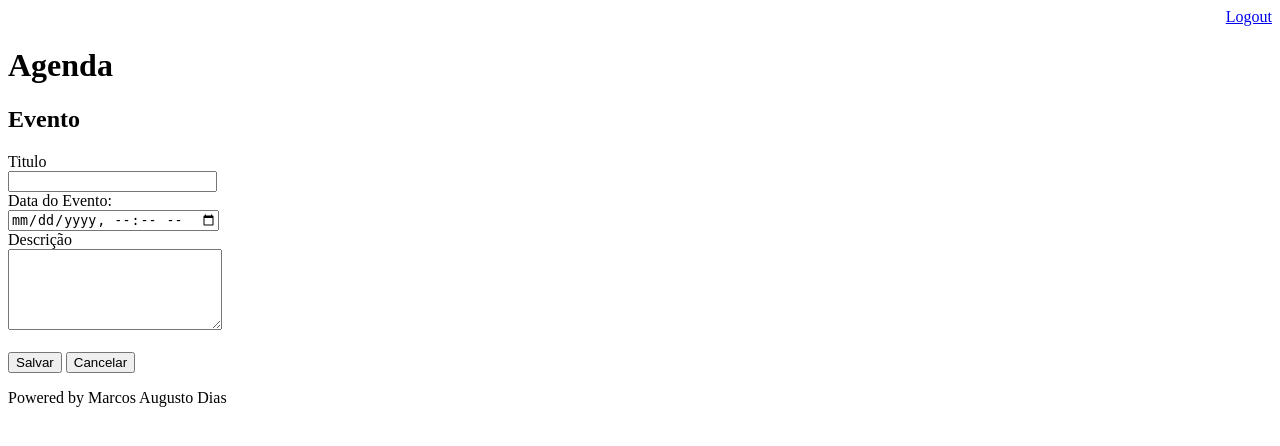
After one commit to marcosdiasaugusto/agenda, a Django app: page /agenda/evento/ in a window 1280 px wide. The commit adds this page. Shown: the top 446 px of the page. Run offline with Django 3.2, Linux system fonts and the light colour scheme; a user stored in the database is signed in.

Commit message:
Incluido template para inserção de eventos da agenda e .gitignore

```diff
--- a/agenda/settings.py
+++ b/agenda/settings.py
@@ -23,9 +23,9 @@ BASE_DIR = os.path.dirname(os.path.dirname(os.path.abspath(__file__)))
 SECRET_KEY = '2z*c%n4auvkrg)(5m7jo2enxa!5vl788u!74)cj4)tg2mncyel'
 
 # SECURITY WARNING: don't run with debug turned on in production!
-DEBUG = True
+DEBUG = False
 
-ALLOWED_HOSTS = []
+ALLOWED_HOSTS = ['*']
 
 
 # Application definition
--- a/agenda/urls.py
+++ b/agenda/urls.py
@@ -21,6 +21,8 @@ from django.views.generic import RedirectView
 urlpatterns = [
     path('admin/', admin.site.urls),
     path('agenda/',views.lista_eventos),
+    path('agenda/evento/', views.evento),
+    path('agenda/evento/submit', views.submit_evento),
     path('', RedirectView.as_view(url='/agenda/')), # http://127.0.0.1:8000/agenda/
     path('login/', views.login_user),
     path('login/submit', views.submit_login),
--- a/core/views.py
+++ b/core/views.py
@@ -39,3 +39,20 @@ def lista_eventos(request):
     evento = Evento.objects.filter(usuario=usuario)
     dados = {'eventos':evento}
     return render(request, 'agenda.html', dados)
+
+@login_required(login_url='/login/')
+def evento(request):
+    return  render(request, 'evento.html')
+
+@login_required(login_url='/login/')
+def submit_evento(request):
+    if request.POST:
+        titulo = request.POST.get('titulo')
+        data_evento = request.POST.get('data_evento')
+        descricao = request.POST.get('descricao')
+        usuario = request.user
+        Evento.objects.create(titulo=titulo,
+                              data_evento=data_evento,
+                              usuario=usuario)
+
+    return redirect('/')
--- a/templates/agenda.html
+++ b/templates/agenda.html
@@ -2,6 +2,9 @@
 
 {% block content %}
     <h2>Agendamentos</h2>
+    <a href="evento/">
+        <button type="button">Novo Evento</button>
+    </a>
     <ul style="font-size: 18px">
         {% for evento in eventos%}
             <li><b>{{evento.titulo}} - {{evento.get_data_evento}}</b></li>
--- /dev/null
+++ b/templates/evento.html
@@ -0,0 +1,23 @@
+{% extends "model-page.html" %}
+{% block content %}
+<h2>Evento</h2>
+<form action="submit" method="POST">{% csrf_token %}
+    <label>Titulo</label>
+    <br>
+    <input type="text" name="titulo" size="23">
+    <br>
+    <label>Data do Evento:</label>
+    <br>
+    <input type="datetime-local" name="data_evento">
+    <br>
+    <label>Descrição</label>
+    <br>
+    <textarea name="descricao" rows="5" cols="24"></textarea>
+    <br><br>
+    <button type="submit">Salvar</button>
+    <a href="/">
+        <button type="button">Cancelar</button>
+    </a>
+</form>
+
+{% endblock %}
```
Also changed, not shown: db.sqlite3, 1 other file.
